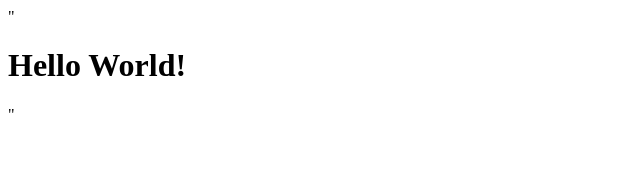
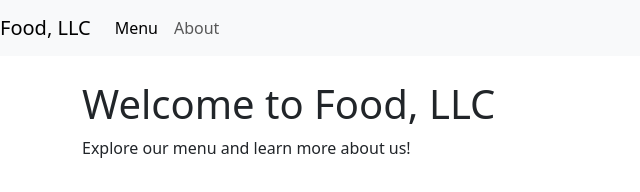
Before and after one commit to chinmayeekraj777/module3-solution, a plain HTML site: page index.html in a window 1280 px wide. Shown: the whole page, without its empty margins (0-640 px from the left). Drawn offline with nearby package versions, Linux system fonts and the light colour scheme.

Commit message:
Fixed navbar

```diff
--- a/index.html
+++ b/index.html
@@ -1 +1,44 @@
-"<!DOCTYPE html><html><head><title>Module 3 Solution</title></head><body><h1>Hello World!</h1></body></html>"
+<!DOCTYPE html>
+<html lang="en">
+<head>
+  <meta charset="UTF-8">
+  <meta name="viewport" content="width=device-width, initial-scale=1.0">
+  <title>Module 3 Solution</title>
+
+  <!-- Bootstrap CSS -->
+  <link href="https://cdn.jsdelivr.net/npm/bootstrap@5.3.0/dist/css/bootstrap.min.css" rel="stylesheet">
+
+  <!-- External CSS -->
+  <link rel="stylesheet" href="css/styles.css">
+</head>
+<body>
+
+  <!-- Navbar -->
+  <nav class="navbar navbar-expand-lg navbar-light bg-light">
+    <a class="navbar-brand" href="#">Food, LLC</a>
+    <button class="navbar-toggler" type="button" data-bs-toggle="collapse" data-bs-target="#navbarNav" aria-controls="navbarNav" aria-expanded="false" aria-label="Toggle navigation">
+      <span class="navbar-toggler-icon"></span>
+    </button>
+    <div class="collapse navbar-collapse" id="navbarNav">
+      <ul class="navbar-nav">
+        <li class="nav-item">
+          <a class="nav-link active" href="#">Menu</a>
+        </li>
+        <li class="nav-item">
+          <a class="nav-link" href="#">About</a>
+        </li>
+      </ul>
+    </div>
+  </nav>
+
+  <!-- Page Content -->
+  <div class="container mt-4">
+    <h1 class="title">Welcome to Food, LLC</h1>
+    <p>Explore our menu and learn more about us!</p>
+  </div>
+
+  <!-- Bootstrap JS -->
+  <script src="https://cdn.jsdelivr.net/npm/bootstrap@5.3.0/dist/js/bootstrap.bundle.min.js"></script>
+
+</body>
+</html>
```
